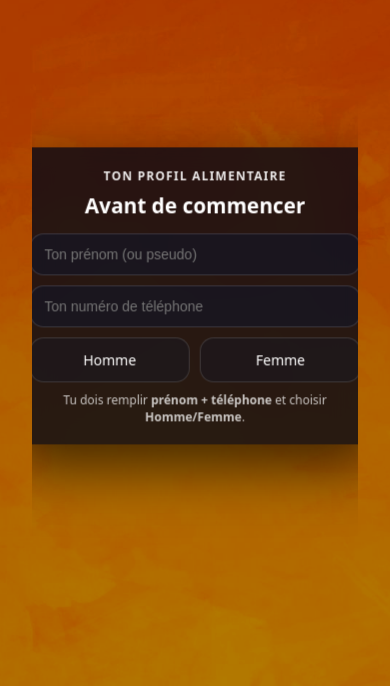
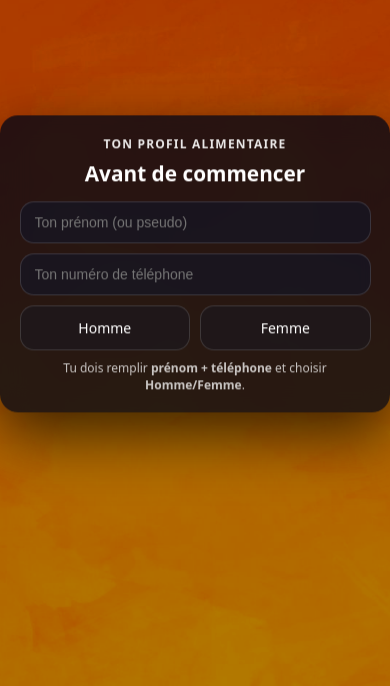
Before and after one commit to Th0m4s13/questionnaire-ancestral, a React (Vite) app in the folder questionnaire-ancestral/: page / in a window 390 px wide. Shown: the part 158-844 px from the top of the page. Built offline with nearby package versions, Linux system fonts and the light colour scheme.

Commit message:
Remove mobile borders

```diff
--- a/questionnaire-ancestral/src/App.css
+++ b/questionnaire-ancestral/src/App.css
@@ -1,8 +1,10 @@
 #root {
-  max-width: 1280px;
-  margin: 0 auto;
-  padding: 2rem;
+  max-width: 100%;
+  margin: 0;
+  padding: 0;
   text-align: center;
+  width: 100vw;
+  overflow-x: hidden;
 }
 
 /* Styles responsive pour le questionnaire */
--- a/questionnaire-ancestral/src/App.jsx
+++ b/questionnaire-ancestral/src/App.jsx
@@ -1187,7 +1187,7 @@ const styles = {
     left: "50%",
     transform: "translate(-50%, -50%)",
     zIndex: 1,
-    width: "min(460px, 95vw)",
+    width: "min(460px, 100vw)",
     maxHeight: "calc(100dvh - 40px)",
     overflowY: "auto",
     WebkitOverflowScrolling: "touch",
```
